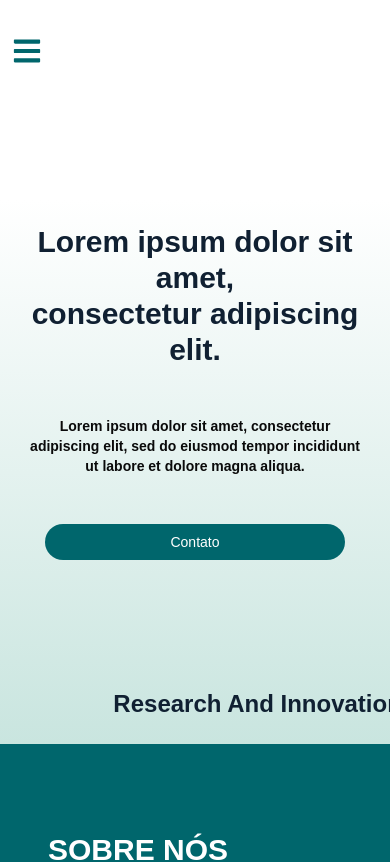
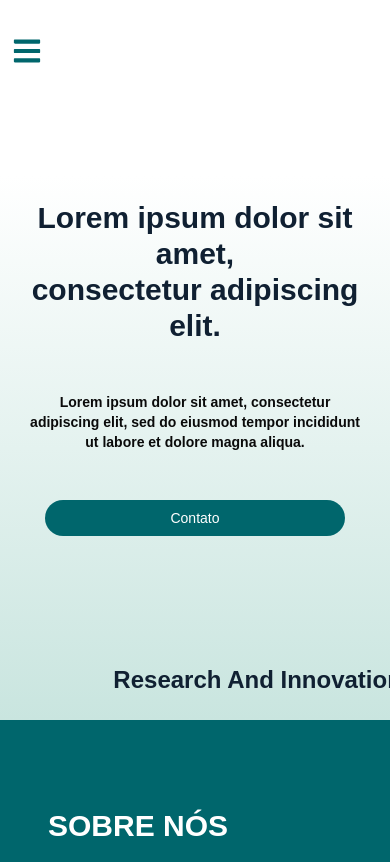
Before and after one commit to DevGustavoGantois/novasce_webiste_v2.0, a Next.js app: page / in a window 390 px wide. Shown: the top 862 px of the page. Built offline with nearby package versions, Linux system fonts and the light colour scheme.

Commit message:
style: Adjusting margin-top for s-hero

```diff
--- a/src/app/s-hero.tsx
+++ b/src/app/s-hero.tsx
@@ -4,7 +4,7 @@ import Link from "next/link";
 
 export function HomeHero() {
     return (
-        <section className="bg-green-gradient mt-8 lg:mt-20" id="Home">
+        <section className="bg-green-gradient mt-2 lg:mt-20" id="Home">
                 <div className="max-w-[1440px] mx-auto h-full p-6 lg:p-0">
                 <div className="flex justify-center items-center flex-col">
                    <div className="flex justify-center max-w-[850px] mt-0 lg:mt-32">
```
